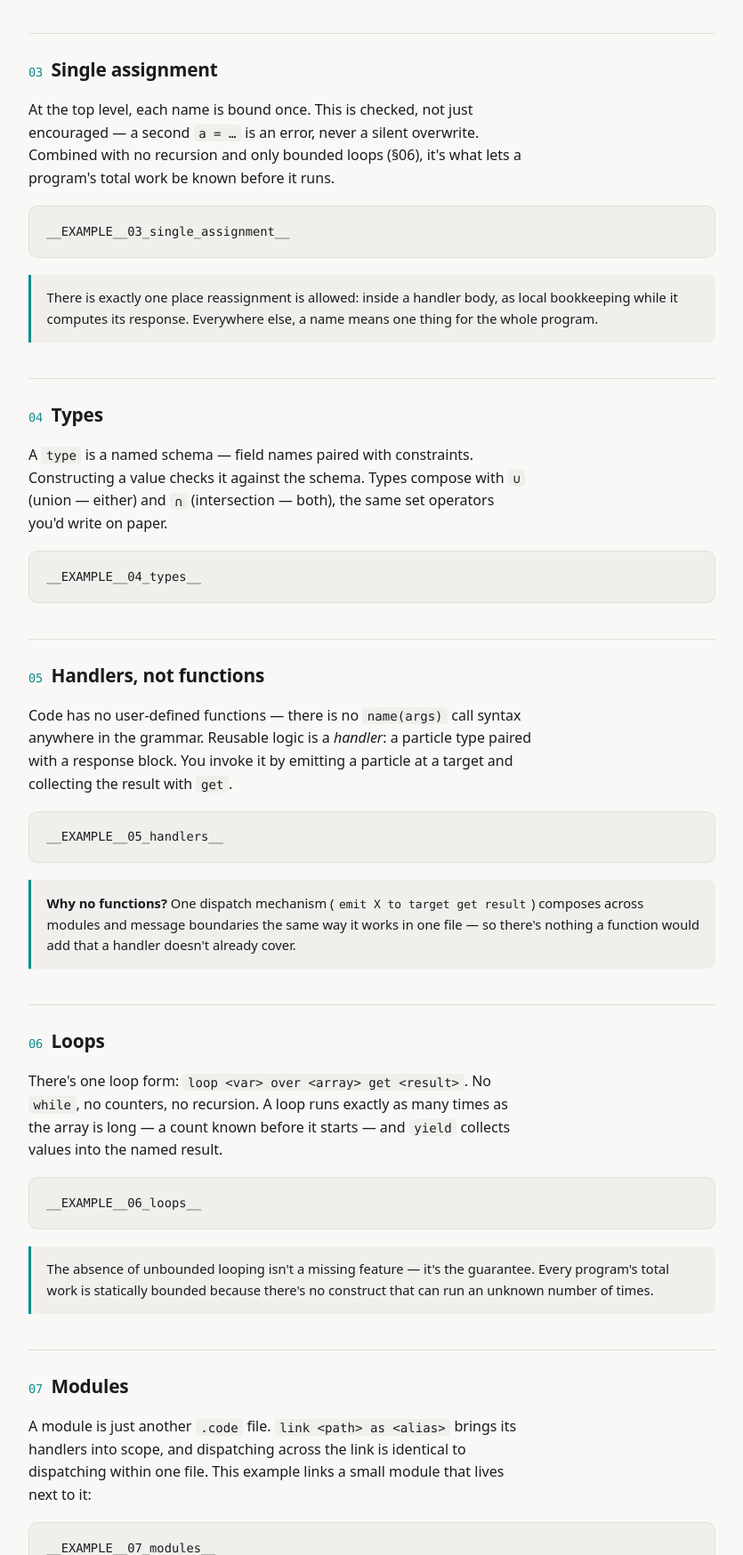
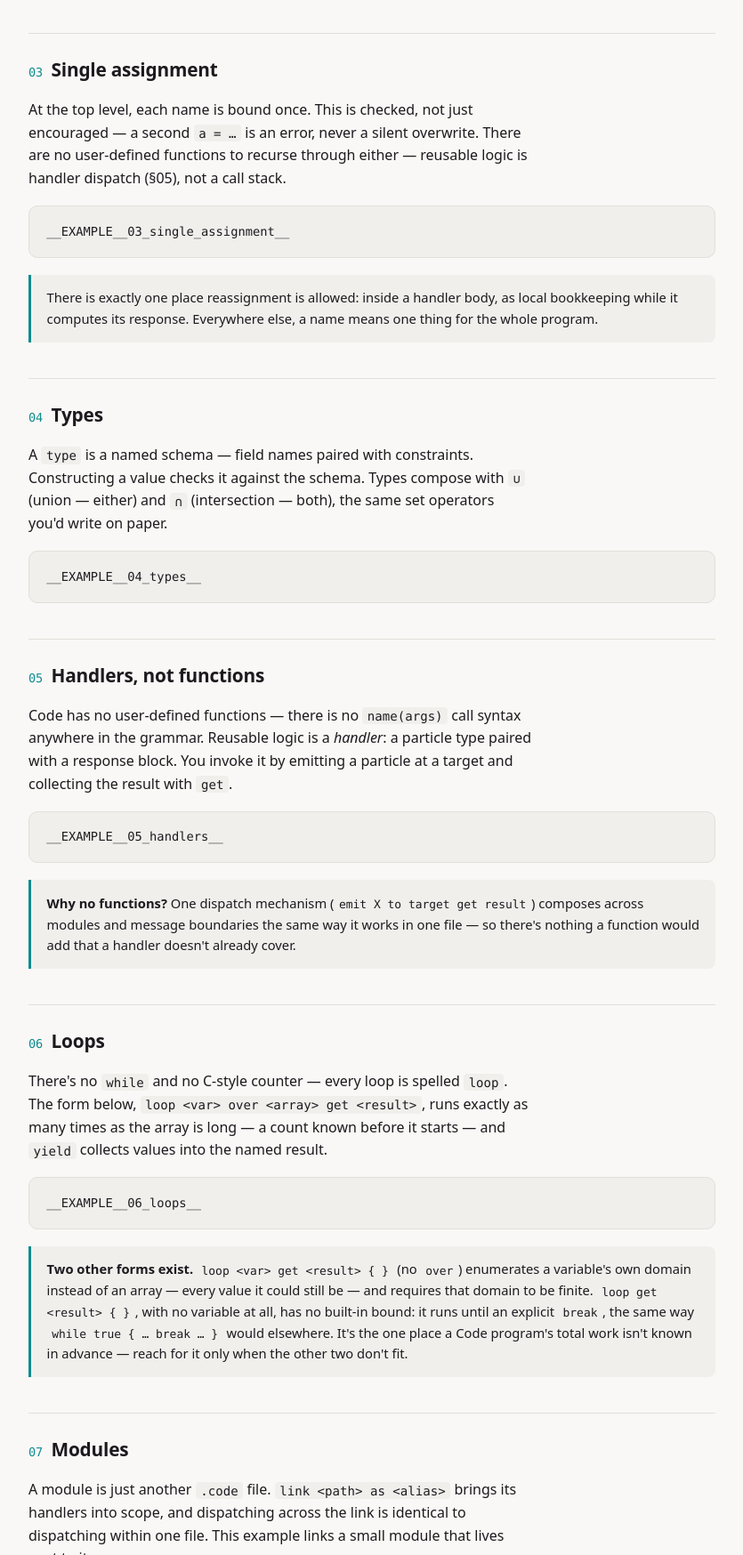
Before and after one commit to codelovesme/code, a plain HTML site: page site/guide.html in a window 1280 px wide. Shown: the part 1049-2797 px from the top of the page at 89% size, without its empty margins (352-1187 px from the left). Drawn offline with Linux system fonts and the light colour scheme.

Commit message:
docs: fix guide's loop-form claims — LoopDomain and LoopInfinite are real
The guide and tutorial both claimed loop <var> over <array> get <result>
is the only iteration form and that every program's total work is
statically bounded. Neither is true: loop <var> get <result> { } (T26,
enumerates a variable's own finite domain) and loop get <result> { }
(unbounded, runs until an explicit break) have existed in the grammar
and interpreter/codegen all along. Corrected the loops section's prose
and callout, the single-assignment section's dependent claim, and the
matching comments in the .code example files CI actually runs.

```diff
--- a/site/guide.html
+++ b/site/guide.html
@@ -131,7 +131,7 @@
 
       <section id="single-assignment">
         <h2><span class="n">03</span> Single assignment</h2>
-        <p>At the top level, each name is bound once. This is checked, not just encouraged — a second <code>a = …</code> is an error, never a silent overwrite. Combined with no recursion and only bounded loops (§06), it's what lets a program's total work be known before it runs.</p>
+        <p>At the top level, each name is bound once. This is checked, not just encouraged — a second <code>a = …</code> is an error, never a silent overwrite. There are no user-defined functions to recurse through either — reusable logic is handler dispatch (§05), not a call stack.</p>
         <pre class="code"><code>__EXAMPLE__03_single_assignment__</code></pre>
         <div class="callout">There is exactly one place reassignment is allowed: inside a handler body, as local bookkeeping while it computes its response. Everywhere else, a name means one thing for the whole program.</div>
       </section>
@@ -151,9 +151,9 @@
 
       <section id="loops">
         <h2><span class="n">06</span> Loops</h2>
-        <p>There's one loop form: <code>loop &lt;var&gt; over &lt;array&gt; get &lt;result&gt;</code>. No <code>while</code>, no counters, no recursion. A loop runs exactly as many times as the array is long — a count known before it starts — and <code>yield</code> collects values into the named result.</p>
+        <p>There's no <code>while</code> and no C-style counter — every loop is spelled <code>loop</code>. The form below, <code>loop &lt;var&gt; over &lt;array&gt; get &lt;result&gt;</code>, runs exactly as many times as the array is long — a count known before it starts — and <code>yield</code> collects values into the named result.</p>
         <pre class="code"><code>__EXAMPLE__06_loops__</code></pre>
-        <div class="callout">The absence of unbounded looping isn't a missing feature — it's the guarantee. Every program's total work is statically bounded because there's no construct that can run an unknown number of times.</div>
+        <div class="callout"><strong>Two other forms exist.</strong> <code>loop &lt;var&gt; get &lt;result&gt; { }</code> (no <code>over</code>) enumerates a variable's own domain instead of an array — every value it could still be — and requires that domain to be finite. <code>loop get &lt;result&gt; { }</code>, with no variable at all, has no built-in bound: it runs until an explicit <code>break</code>, the same way <code>while true { … break … }</code> would elsewhere. It's the one place a Code program's total work isn't known in advance — reach for it only when the other two don't fit.</div>
       </section>
 
       <section id="modules">
```
Also changed, not shown: site/tutorial.html (+1 -1 lines), 2 other files.
